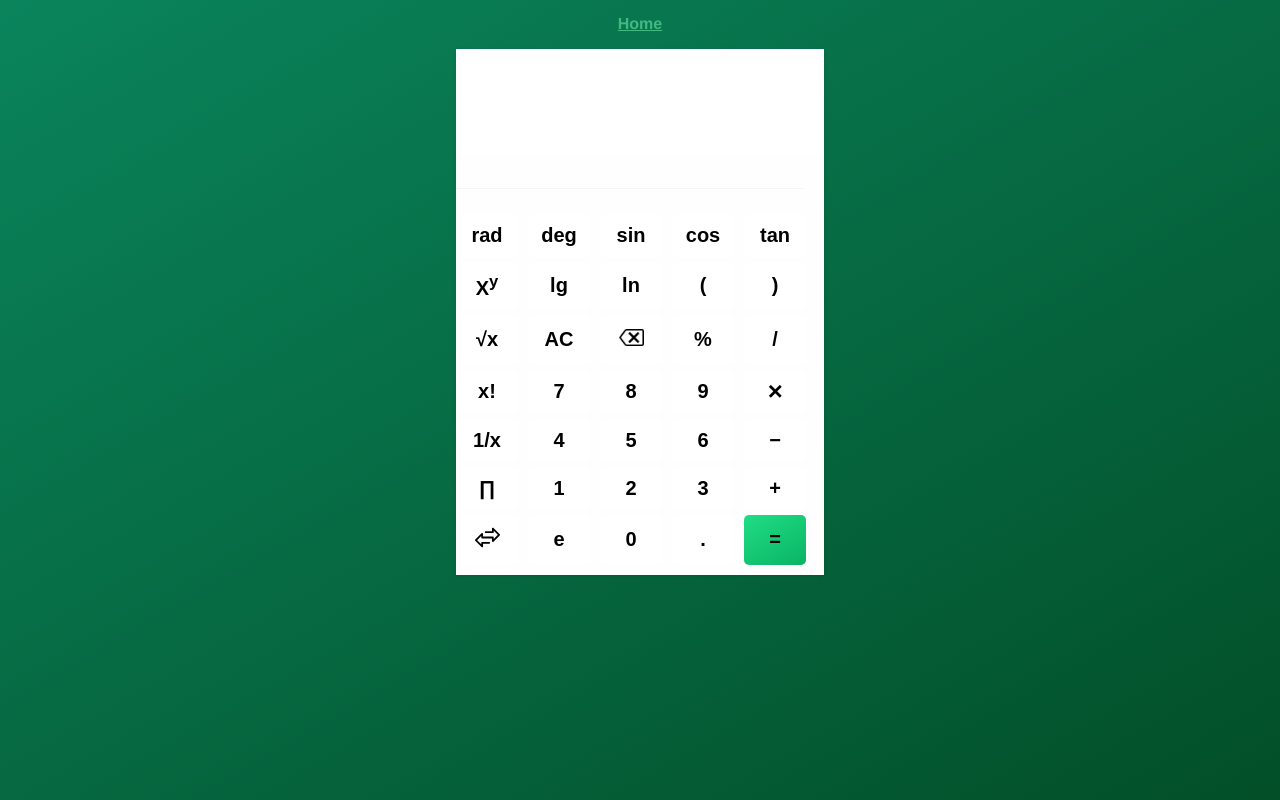
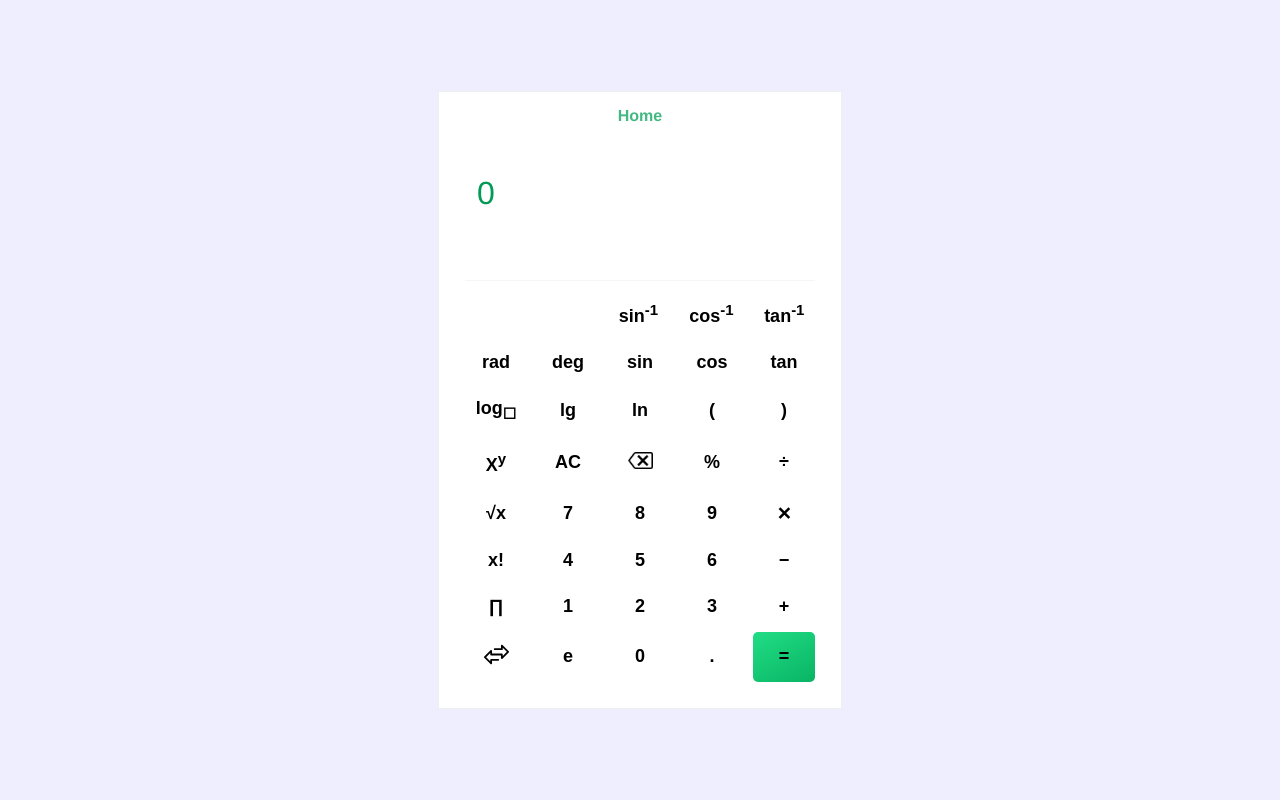
Before and after one commit to nilesh-maurya/multi-calculator, a Vue app: page /#/ in a window 1280 px wide. Built offline with nearby package versions, Linux system fonts and the light colour scheme.

Commit message:
modify layout

```diff
--- a/src/App.vue
+++ b/src/App.vue
@@ -17,10 +17,12 @@
 }
 
 body {
-  max-width: 400px;
+  max-width: 100vw;
   min-height: 100vh;
-  margin: 0 auto;
-  background: linear-gradient(150deg, #0a845c 0%, #024f28 100%);
+  display: flex;
+  justify-content: center;
+  align-items: center;
+  background-color: #eef;
 }
 
 #app {
@@ -28,6 +30,8 @@ body {
   -webkit-font-smoothing: antialiased;
   -moz-osx-font-smoothing: grayscale;
   color: #2c3e50;
+  background-color: #fff;
+  border: 1px solid #eee;
 }
 
 #nav {
@@ -38,9 +42,17 @@ body {
 #nav a {
   font-weight: bold;
   color: #2c3e50;
+  text-decoration: none;
 }
 
 #nav a.router-link-exact-active {
   color: #42b983;
 }
+
+@media screen and (max-width: 400px) {
+  body {
+    max-width: 400px;
+    min-height: 86.5vh;
+  }
+}
 </style>
--- a/src/components/BasicKeypad.vue
+++ b/src/components/BasicKeypad.vue
@@ -1,5 +1,12 @@
 <template>
   <div class="basic-keypad keypad__wrapper">
+    <div class="keypad__row">
+      <button class="keypad__btn"></button>
+      <button class="keypad__btn"></button>
+      <button class="keypad__btn">sin<sup>-1</sup></button>
+      <button class="keypad__btn">cos<sup>-1</sup></button>
+      <button class="keypad__btn">tan<sup>-1</sup></button>
+    </div>
     <div class="keypad__row">
       <button class="keypad__btn">rad</button>
       <button class="keypad__btn">deg</button>
@@ -8,46 +15,73 @@
       <button class="keypad__btn">tan</button>
     </div>
     <div class="keypad__row">
-      <button class="keypad__btn">X<sup>y</sup></button>
+      <button class="keypad__btn">log<sub>&#x2610;</sub></button>
       <button class="keypad__btn">lg</button>
       <button class="keypad__btn">ln</button>
       <button class="keypad__btn">(</button>
       <button class="keypad__btn">)</button>
     </div>
     <div class="keypad__row">
-      <button class="keypad__btn">&#8730;x</button>
+      <button class="keypad__btn">X<sup>y</sup></button>
       <button class="keypad__btn">AC</button>
       <button class="keypad__btn"><img src="../assets/backspace.png" /></button>
-      <button class="keypad__btn">%</button>
-      <button class="keypad__btn">/</button>
+      <button class="keypad__btn" data-action="modulus" data-type="operator">
+        %
+      </button>
+      <button class="keypad__btn" data-action="division" data-type="operator">
+        &#xf7;
+      </button>
+    </div>
+    <div class="keypad__row">
+      <button class="keypad__btn">&#x221A;x</button>
+      <button class="keypad__btn" data-action="" data-type="number">7</button>
+      <button class="keypad__btn" data-action="" data-type="number">8</button>
+      <button class="keypad__btn" data-action="" data-type="number">9</button>
+      <button class="keypad__btn" data-action="multiply" data-type="operator">
+        &#10005;
+      </button>
     </div>
     <div class="keypad__row">
       <button class="keypad__btn">x!</button>
-      <button class="keypad__btn">7</button>
-      <button class="keypad__btn">8</button>
-      <button class="keypad__btn">9</button>
-      <button class="keypad__btn">&#10005;</button>
+      <button class="keypad__btn" data-action="" data-type="number">4</button>
+      <button class="keypad__btn" data-action="" data-type="number">5</button>
+      <button class="keypad__btn" data-action="" data-type="number">6</button>
+      <button class="keypad__btn" data-action="subtract" data-type="operator">
+        &#x2212;
+      </button>
     </div>
     <div class="keypad__row">
-      <button class="keypad__btn">1/x</button>
-      <button class="keypad__btn">4</button>
-      <button class="keypad__btn">5</button>
-      <button class="keypad__btn">6</button>
-      <button class="keypad__btn">&#x2212;</button>
+      <button class="keypad__btn" data-action="" data-type="number">
+        &#x220F;
+      </button>
+      <button class="keypad__btn" data-action="" data-type="number">1</button>
+      <button class="keypad__btn" data-action="" data-type="number">2</button>
+      <button class="keypad__btn" data-action="" data-type="number">3</button>
+      <button class="keypad__btn" data-action="add" data-type="operator">
+        +
+      </button>
     </div>
     <div class="keypad__row">
-      <button class="keypad__btn">&#x220F;</button>
-      <button class="keypad__btn">1</button>
-      <button class="keypad__btn">2</button>
-      <button class="keypad__btn">3</button>
-      <button class="keypad__btn">+</button>
-    </div>
-    <div class="keypad__row">
-      <button class="keypad__btn"><img src="../assets/transfer.svg" /></button>
-      <button class="keypad__btn">e</button>
-      <button class="keypad__btn">0</button>
-      <button class="keypad__btn">.</button>
-      <button class="keypad__btn equal">=</button>
+      <button class="keypad__btn" data-action="">
+        <img src="../assets/transfer.svg" />
+      </button>
+      <button class="keypad__btn" data-action="" data-type="number">e</button>
+      <button class="keypad__btn" data-action="" data-type="number">0</button>
+      <button
+        class="keypad__btn"
+        data-action="decimal"
+        data-type="number"
+        data-value="."
+      >
+        .
+      </button>
+      <button
+        class="keypad__btn equal"
+        data-action="equal"
+        data-type="evaluate"
+      >
+        =
+      </button>
     </div>
   </div>
 </template>
@@ -58,7 +92,7 @@ export default {};
 
 <style scoped>
 .keypad__wrapper {
-  margin-top: 25px;
+  margin-top: 10px;
   width: 350px;
   display: flex;
   gap: 5px;
@@ -82,7 +116,7 @@ button img {
   border: 0;
   margin: 0;
   padding: 10px;
-  font-size: 20px;
+  font-size: 18px;
   font-weight: 600;
   background-color: #fff;
   border-radius: 5px;
@@ -92,6 +126,13 @@ button img {
   background-color: #f1f1f1;
 }
 
+.keypad__btn::-moz-focus-inner,
+.keypad__btn:focus {
+  outline: none;
+  border: none;
+  background-color: #f1f1f1;
+}
+
 .equal {
   background: linear-gradient(150deg, #21dd85 0%, #09b464 100%);
 }
--- a/src/views/Home.vue
+++ b/src/views/Home.vue
@@ -4,7 +4,7 @@
     <div class="calculator">
       <div class="calculator__display">
         <div class="calculator__input">
-          <input v-model="inputText" class="input" @input="calculate($event)" />
+          <div class="input">{{ inputText }}</div>
         </div>
         <div class="calculator__result">
           {{ result }}
@@ -26,19 +26,14 @@ export default {
   name: "Home",
   data() {
     return {
-      inputText: "",
+      inputText: "0",
       result: "",
       isEnterPress: false
     };
   },
   methods: {
     calculate(event) {
-      if (event.key == "Enter") {
-        event.preventDefault();
-        console.log(event.keyCode);
-        this.isEnterPress = true;
-      }
-      // this.result = parseInt(this.inputText, 10);
+      console.log(event);
       this.result = this.inputText;
     }
   },
@@ -54,8 +49,6 @@ export default {
 
 <style scoped>
 .calculator {
-  background-color: #fefefe;
-  box-shadow: 0 1px 4px rgba(0, 0, 0, 0.1);
   overflow: hidden;
   padding: 10px;
   margin: 1rem;
@@ -66,6 +59,8 @@ export default {
 }
 
 .calculator__result {
+  font-size: 1.2rem;
+  margin-right: 1rem;
   text-align: right;
   overflow: scroll;
   overflow-wrap: normal;
@@ -74,18 +69,19 @@ export default {
 }
 
 .input {
+  max-width: 348px;
+  min-height: 6rem;
+  text-align: left;
+  padding: 10px;
+  margin-left: auto;
   outline: 0;
   border: 0;
-  text-align: left;
-  padding: 10px;
-  min-height: 6rem;
-  margin-left: auto;
   line-height: 2;
   color: #019b55;
-  overflow-x: scroll;
+  font-size: 2rem;
+  /* overflow-x: scroll;
   overflow-wrap: normal;
-  scrollbar-width: none;
-  font-size: 2rem;
+  scrollbar-width: none; */
 }
 
 .input::-webkit-scrollbar {
@@ -113,5 +109,8 @@ export default {
     padding: 10px 0px;
     margin: 1rem 0;
   }
+  .calculator__display {
+    max-height: 348px;
+  }
 }
 </style>
```
Also changed, not shown: src/components/KeypadButton.vue (added, +26 -0 lines).
